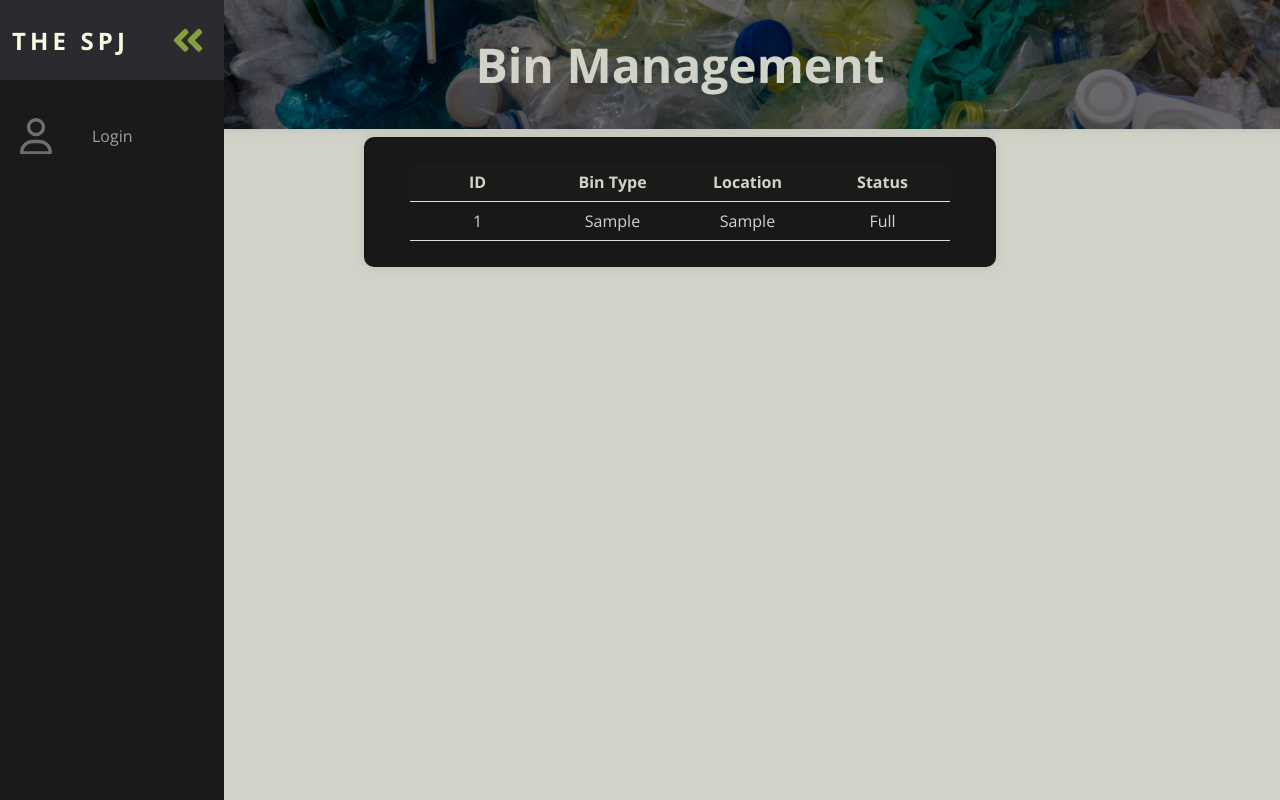
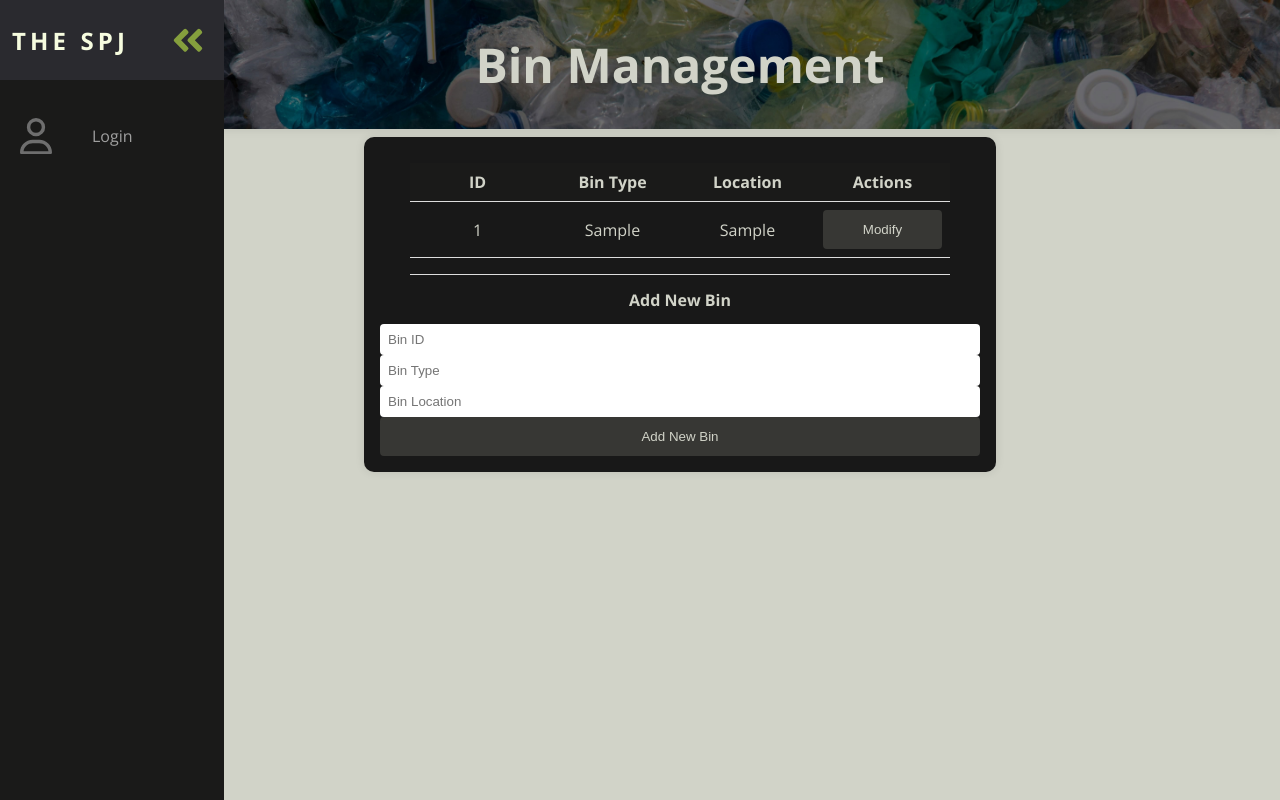
Before and after one commit to medex256/BinDesignWebApp, a Flask app: template templates/manage_bins.html in a window 1280 px wide. Run offline with Flask 3, Linux system fonts and the light colour scheme; the template is opened without the code that fills it: values that come from a table or form of the project are taken from there, others are empty; tables that the repository leaves empty hold one stand-in row (values such as "Sample post").

Commit message:
added the manage_bin function

```diff
--- a/appwhole.py
+++ b/appwhole.py
@@ -128,7 +128,6 @@ def log_message():
 def qrbutton_js():
     return app.send_static_file('qrbutton.js')
 
-
 @app.route('/about')
 def about():
     if request.method == 'POST':
@@ -144,7 +143,6 @@ def after_throwing():
     if request.method == 'POST':
         log_message()
     return render_template('after_throwing.html')
-
 
 @app.route('/register', methods=['GET', 'POST'])
 def register():
@@ -185,13 +183,12 @@ def logout():
 
 @app.route('/manage_users')
 @login_required
+@admin_required
 def manage_users():
     if request.method == 'POST':
         log_message()
     users = User.query.all()
     return render_template('manage_users.html', users=users, current_user=current_user)
-
-
 
 @app.route('/update_user_role/<int:user_id>', methods=['POST'])
 @login_required
@@ -206,15 +203,6 @@ def update_user_role(user_id):
         user.userlv = 1
         db.session.commit()
     return redirect(url_for('manage_users'))
-
-@app.route('/manage_bins')
-@login_required
-@admin_required
-def manage_bins():
-    if request.method == 'POST':
-        log_message()
-    bins = Bin.query.all()
-    return render_template('manage_bins.html', bins=bins)
 
 @app.route('/qrcode', methods=['POST'])
 @login_required
@@ -241,8 +229,6 @@ def qrcode():
         temp_sessions[f"{user_id}_{bin_id}"] = current_time
 
         return redirect(url_for('while_throwing'))
-
-
 
     except Exception as e:
         logging.error(f"Error in qrcode endpoint: {str(e)}")
@@ -315,74 +301,106 @@ def end_session():
     except Exception as e:
         return jsonify({'error': str(e)}), 500
 
-@app.route('/add_bin', methods=['POST'])
-def add_bin():
+@app.route('/manage_bins')
+@login_required
+@admin_required
+def manage_bins():
+    if request.method == 'POST':
+        log_message()
+    bins = Bin.query.all()
+    return render_template('manage_bins.html', bins=bins)
+
+@app.route('/update_bin', methods=['POST'])
+def update_bin():
     try:
-        data = request.get_json()
-        if not data:
-            return jsonify({"error": "No data provided"}), 400
+        # Get form data
+        bin_id = request.form.get('bin_id')
+        bin_type = request.form.get('bin_type')
+        bin_location = request.form.get('bin_location')
+        bin_full = request.form.get('bin_full') == 'on'
 
         # Validate required fields
-        required_fields = ['bin_id', 'bin_type', 'bin_location']
-        for field in required_fields:
-            if field not in data:
-                return jsonify({"error": f"Missing required field: {field}"}), 400
+        if not all([bin_id, bin_type, bin_location]):
+            return jsonify({
+                'success': False,
+                'error': 'All fields are required'
+            }), 400
 
-        bin_id = data['bin_id']
-        bin_type = data['bin_type']
-        bin_location = data['bin_location']
-        bin_full = data.get('bin_full', False)  # Default to False if not provided
+        # Find the bin
+        bin_to_update = Bin.query.get(bin_id)
 
-        # Check if bin exists
-        existing_bin = Bin.query.get(bin_id)
+        if not bin_to_update:
+            return jsonify({
+                'success': False,
+                'error': 'Bin not found'
+            }), 404
 
-        if existing_bin:
-            # Update existing bin
-            existing_bin.bin_full = bin_full
-            existing_bin.bin_type = bin_type
-            existing_bin.bin_location = bin_location
+        # Update bin details
+        bin_to_update.bin_type = bin_type
+        bin_to_update.bin_location = bin_location
+        bin_to_update.bin_full = bin_full
 
-            db.session.commit()
+        # Commit changes
+        db.session.commit()
 
-            return jsonify({
-                "message": "Bin updated successfully",
-                "bin": {
-                    "bin_id": existing_bin.bin_id,
-                    "bin_type": existing_bin.bin_type,
-                    "bin_location": existing_bin.bin_location,
-                    "bin_full": existing_bin.bin_full
-                }
-            }), 200
-        else:
-            # Create new bin
-            new_bin = Bin(
-                bin_id=bin_id,
-                bin_full=bin_full,
-                bin_type=bin_type,
-                bin_location=bin_location
-            )
-
-            db.session.add(new_bin)
-            db.session.commit()
-
-            return jsonify({
-                "message": "New bin added successfully",
-                "bin": {
-                    "bin_id": new_bin.bin_id,
-                    "bin_type": new_bin.bin_type,
-                    "bin_location": new_bin.bin_location,
-                    "bin_full": new_bin.bin_full
-                }
-            }), 201
+        return jsonify({
+            'success': True,
+            'message': 'Bin updated successfully'
+        }), 200
 
     except Exception as e:
         db.session.rollback()
         return jsonify({
-            "error": "Failed to process request",
-            "details": str(e)
+            'success': False,
+            'error': str(e)
         }), 500
 
+@app.route('/add_new_bin', methods=['POST'])
+def add_new_bin():
+    try:
+        # Extract form data
+        bin_id = request.form.get('bin_id')
+        bin_type = request.form.get('bin_type')
+        bin_location = request.form.get('bin_location')
+        bin_full = request.form.get('bin_full') == 'on'
 
+        # Validate required fields
+        if not all([bin_id, bin_type, bin_location]):
+            return jsonify({
+                'success': False,
+                'error': 'All fields are required'
+            }), 400
+
+        # Check if bin already exists
+        existing_bin = Bin.query.get(bin_id)
+        if existing_bin:
+            return jsonify({
+                'success': False,
+                'error': 'Bin ID already exists'
+            }), 400
+
+        # Create new bin
+        new_bin = Bin(
+            bin_id=bin_id,
+            bin_full=bin_full,
+            bin_type=bin_type,
+            bin_location=bin_location
+        )
+
+        db.session.add(new_bin)
+        db.session.commit()
+
+        return jsonify({
+            'success': True,
+            'message': 'New bin added successfully'
+        }), 201
+
+    except Exception as e:
+        db.session.rollback()
+        return jsonify({
+            'success': False,
+            'error': str(e)
+        }), 500
 
 @app.route('/personal_page')
 @login_required
@@ -441,9 +459,6 @@ def personal_page():
         username=current_user.username
     )
 
-
-
-
 @app.route('/leaderboard')
 @login_required
 def leaderboard():
@@ -479,6 +494,5 @@ def leaderboard():
                          leaderboard=ranked_users,
                          current_user_rank=current_user_rank)
 
-
 if __name__ == '__main__':
     app.run(debug=True)
--- a/templates/manage_bins.html
+++ b/templates/manage_bins.html
@@ -7,20 +7,37 @@
     <link href="https://fonts.googleapis.com/css?family=Open+Sans:300,400,700&display=swap" rel="stylesheet">
     <title>Manage Bins</title>
 </head>
+<style>
+    .edit-form {
+        display: none;
+
+    }
+    .edit-form.active {
+        display: block;
+    }
+    .edit-form input, .edit-form button {
+        margin: 5px 0;
+        width: 100%;
+        padding: 8px;
+    }
+</style>
 <body class="body-home">
     {% include 'navbar.html' %}
     <main>
         <div class="banner">
             <h1>Bin Management</h1>
         </div>
+
         <div class="container">
+            <!-- Existing Bins Table -->
             <table class="bin-table">
                 <thead>
                     <tr>
                         <th>ID</th>
                         <th>Bin Type</th>
                         <th>Location</th>
-                        <th>Status</th>
+
+                        <th>Actions</th>
                     </tr>
                 </thead>
                 <tbody>
@@ -29,12 +46,114 @@
                         <td>{{ bin.bin_id }}</td>
                         <td>{{ bin.bin_type }}</td>
                         <td>{{ bin.bin_location }}</td>
-                        <td>{{ 'Full' if bin.bin_full else 'Available' }}</td>
+
+                        <td>
+                            <button class="modify-btn" onclick="toggleAllEditForms('{{ bin.bin_id }}')">Modify</button>
+                        </td>
+                    </tr>
+                    <tr>
+                        <td colspan="5">
+                            <div id="edit-form-{{ bin.bin_id }}" class="edit-form">
+                                <form onsubmit="submitEditForm(event, '{{ bin.bin_id }}')">
+                                    <input type="hidden" name="bin_id" value="{{ bin.bin_id }}">
+                                    <div>
+                                        <label>Bin Type:</label>
+                                        <input type="text" name="bin_type" value="{{ bin.bin_type }}" class="edit-input" required>
+                                    </div>
+                                    <div>
+                                        <label>Bin Location:</label>
+                                        <input type="text" name="bin_location" value="{{ bin.bin_location }}" class="edit-input" required>
+                                    </div>
+
+                                    <button type="submit" class="submit-edit-btn">Submit Changes</button>
+                                </form>
+                            </div>
+                        </td>
                     </tr>
                     {% endfor %}
                 </tbody>
             </table>
+
+            <!-- Add New Bin Section -->
+            <div class="add-bin-section">
+                <h2>Add New Bin</h2>
+                <form id="add-bin-form" class="add-bin-form">
+                    <input type="text" name="bin_id" placeholder="Bin ID" required>
+                    <input type="text" name="bin_type" placeholder="Bin Type" required>
+                    <input type="text" name="bin_location" placeholder="Bin Location" required>
+
+                    <button type="submit">Add New Bin</button>
+                </form>
+            </div>
         </div>
     </main>
+    <!--the javascript is to control the modify form pop out or not by using the active-->
+    <script>
+        // Toggle edit form visibility for all forms
+        function toggleAllEditForms(selectedBinId) {
+            // First, hide all edit forms
+            const allEditForms = document.querySelectorAll('.edit-form');
+            allEditForms.forEach(form => {
+                if (form.id !== `edit-form-${selectedBinId}`) {
+                    form.classList.remove('active');
+                }
+            });
+
+            // Then toggle the selected bin's form
+            const selectedEditForm = document.getElementById(`edit-form-${selectedBinId}`);
+            selectedEditForm.classList.toggle('active');
+        }
+
+        // Edit existing bin function
+        function submitEditForm(event, binId) {
+            event.preventDefault();
+
+            const form = event.target;
+            const formData = new FormData(form);
+
+            fetch('/update_bin', {
+                method: 'POST',
+                body: formData
+            })
+            .then(response => response.json())
+            .then(data => {
+                if (data.success) {
+                    alert('Bin updated successfully');
+                    location.reload();
+                } else {
+                    alert('Failed to update bin: ' + data.error);
+                }
+            })
+            .catch(error => {
+                console.error('Error:', error);
+                alert('An error occurred while updating the bin');
+            });
+        }
+
+        // Add new bin function
+        document.getElementById('add-bin-form').addEventListener('submit', function(event) {
+            event.preventDefault();
+
+            const formData = new FormData(event.target);
+
+            fetch('/add_new_bin', {
+                method: 'POST',
+                body: formData
+            })
+            .then(response => response.json())
+            .then(data => {
+                if (data.success) {
+                    alert('New bin added successfully');
+                    location.reload(); // Reload to show the new bin
+                } else {
+                    alert('Failed to add bin: ' + data.error);
+                }
+            })
+            .catch(error => {
+                console.error('Error:', error);
+                alert('An error occurred while adding the bin');
+            });
+        });
+    </script>
 </body>
 </html>
```
